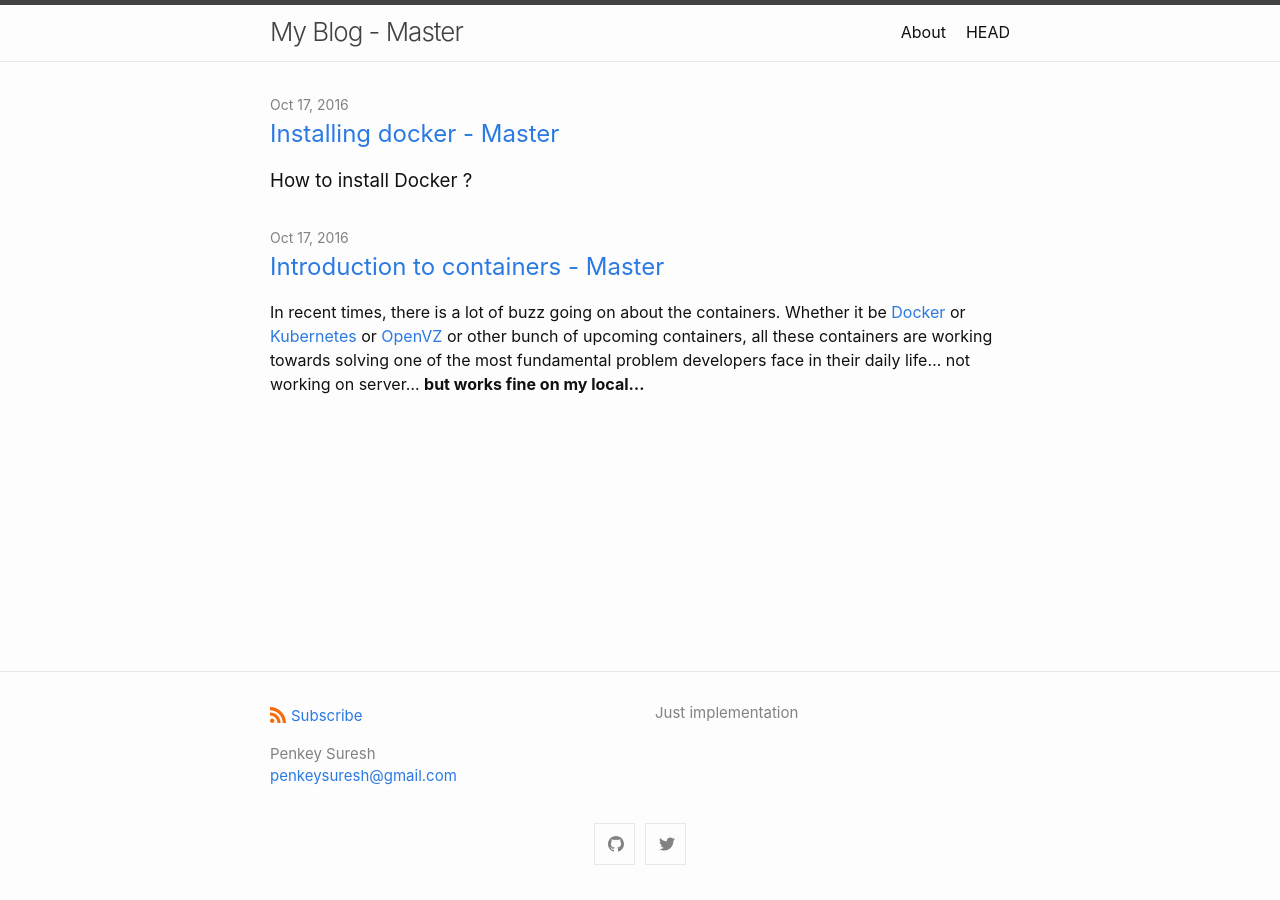
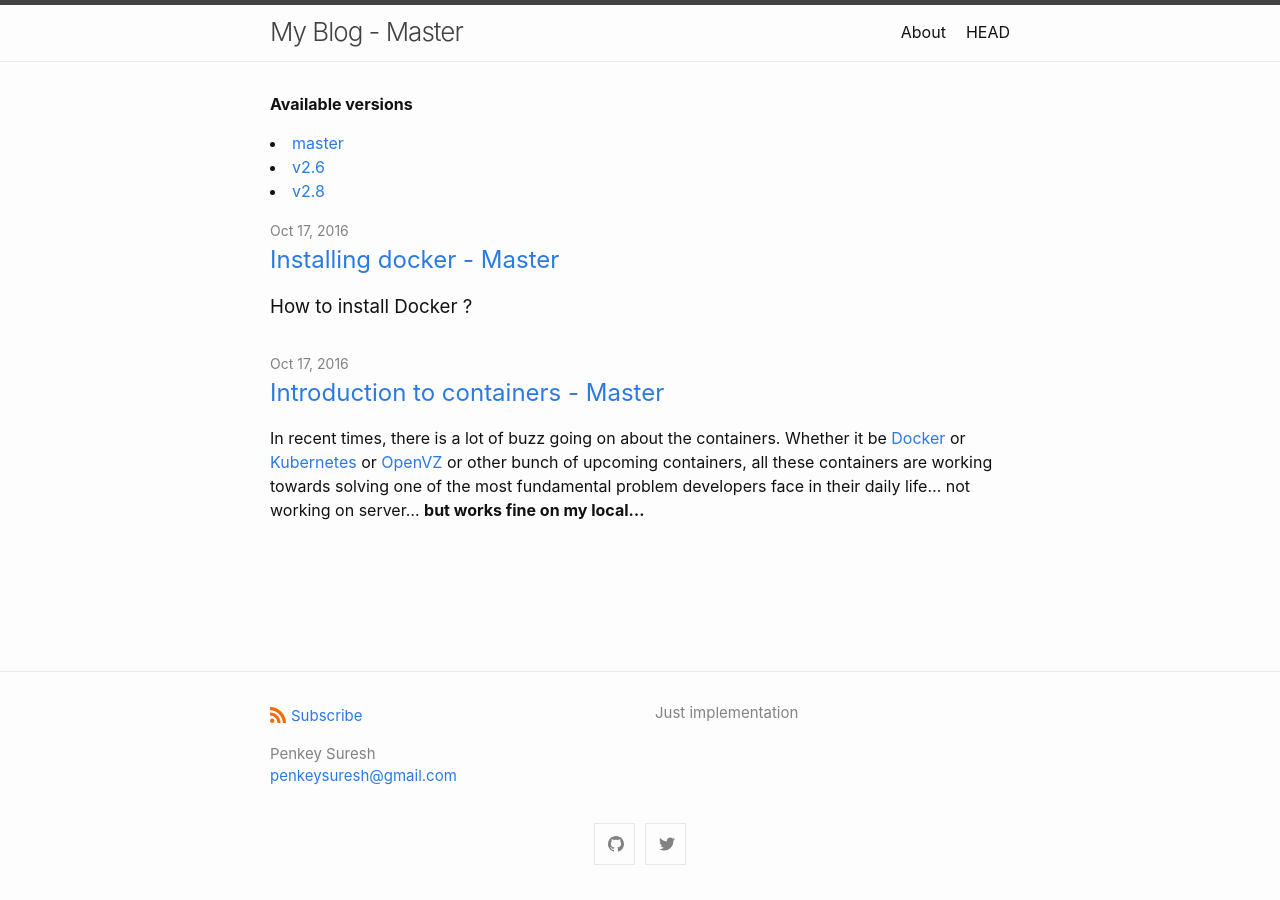
Before and after one commit to penkeysuresh/minima-blog, a Jekyll site: the page built from index.md, in a window 1280 px wide. Built offline with Jekyll 4.4.1, drawn with Linux system fonts in a browser that asks for light colours.

Commit message:
adding links for other versions

```diff
--- a/_layouts/home.html
+++ b/_layouts/home.html
@@ -3,6 +3,14 @@ layout: default
 ---
 
 <div class="home">
+
+  <b>Available versions</b>
+  <p>
+    <li><a href="/master"> master </a></li>
+    <li><a href="/v2.6"> v2.6 </a></li>
+    <li><a href="/"> v2.8 </a></li>
+  </p>
+
   {%- if page.title -%}
     <h1 class="page-heading">{{ page.title }}</h1>
   {%- endif -%}
```
